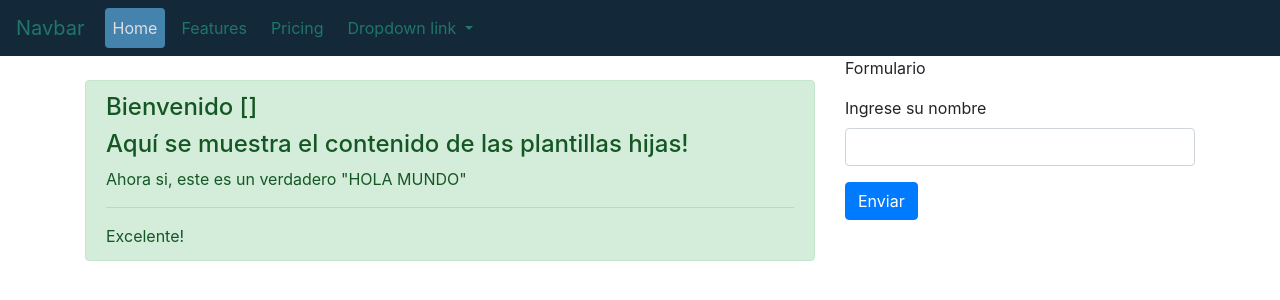
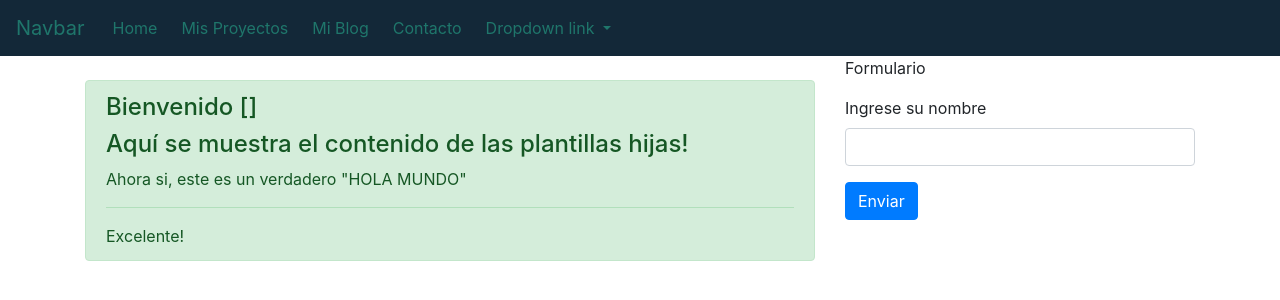
Before and after one commit to JavierAFT/Portfolio, a Flask app: template templates/index.html in a window 1280 px wide. Shown: the top 300 px of the page. Run offline with Flask 2, Linux system fonts and the light colour scheme; the template is opened without the code that fills it: most values are stand-ins (such as "Sample title", 1, 10 or a date in 2020); some libraries are stand-ins or nearby versions.

Commit message:
Actualizada navbar y nav-item-active solucionado

```diff
--- a/run.py
+++ b/run.py
@@ -4,7 +4,7 @@
 
 #creamos la ruta con sus funciones
 @app.route('/', methods=['GET', 'POST'])
-def holamundo():
+def index():
     if request.method == 'POST':
         nombre = request.form['Nombre']
         return render_template('/index.html', nombre=nombre)
--- a/templates/index.html
+++ b/templates/index.html
@@ -26,3 +26,7 @@
         <button type="submit" class="btn btn-primary">Enviar</button>
     </form>
 {% endblock %}
+
+{% if nombre|length > 0 %}
+<script type="text/javascript"> alert("Hola {{nombre}} eres un buen programador!"); </script>
+{% endif %}
--- a/templates/nav/nav-bar.html
+++ b/templates/nav/nav-bar.html
@@ -6,14 +6,17 @@
     </button>
     <div class="collapse navbar-collapse" id="navbarNavDropdown">
       <ul class="navbar-nav">
-        <li class="nav-item active">
-          <a class="nav-link" href="#">Home <span class="sr-only">(current)</span></a>
+        <li class="nav-item {% if request.endpoint == 'index'%}active{%endif%}">
+          <a class="nav-link" href="{{url_for('index')}}">Home <span class="sr-only">(current)</span></a>
         </li>
-        <li class="nav-item">
-          <a class="nav-link" href="#">Features</a>
+        <li class="nav-item {% if request.endpoint == 'mis_proyectos'%}active{%endif%}">
+          <a class="nav-link " href="{{url_for('mis_proyectos')}}">Mis Proyectos</a>
         </li>
-        <li class="nav-item">
-          <a class="nav-link" href="#">Pricing</a>
+        <li class="nav-item {% if request.endpoint == 'blog'%}active{%endif%}">
+          <a class="nav-link" href="{{url_for('blog')}}">Mi Blog</a>
+        </li>
+        <li class="nav-item {% if request.endpoint == 'contacto'%}active{%endif%}">
+          <a class="nav-link" href="{{url_for('contacto')}}">Contacto</a>
         </li>
         <li class="nav-item dropdown">
           <a class="nav-link dropdown-toggle" href="#" id="navbarDropdownMenuLink" role="button" data-toggle="dropdown" aria-haspopup="true" aria-expanded="false">
```
Also changed, not shown: templates/blog.html (+14 -0 lines), templates/contacto.html (+14 -0 lines), templates/mis-proyectos.html (+14 -0 lines).
